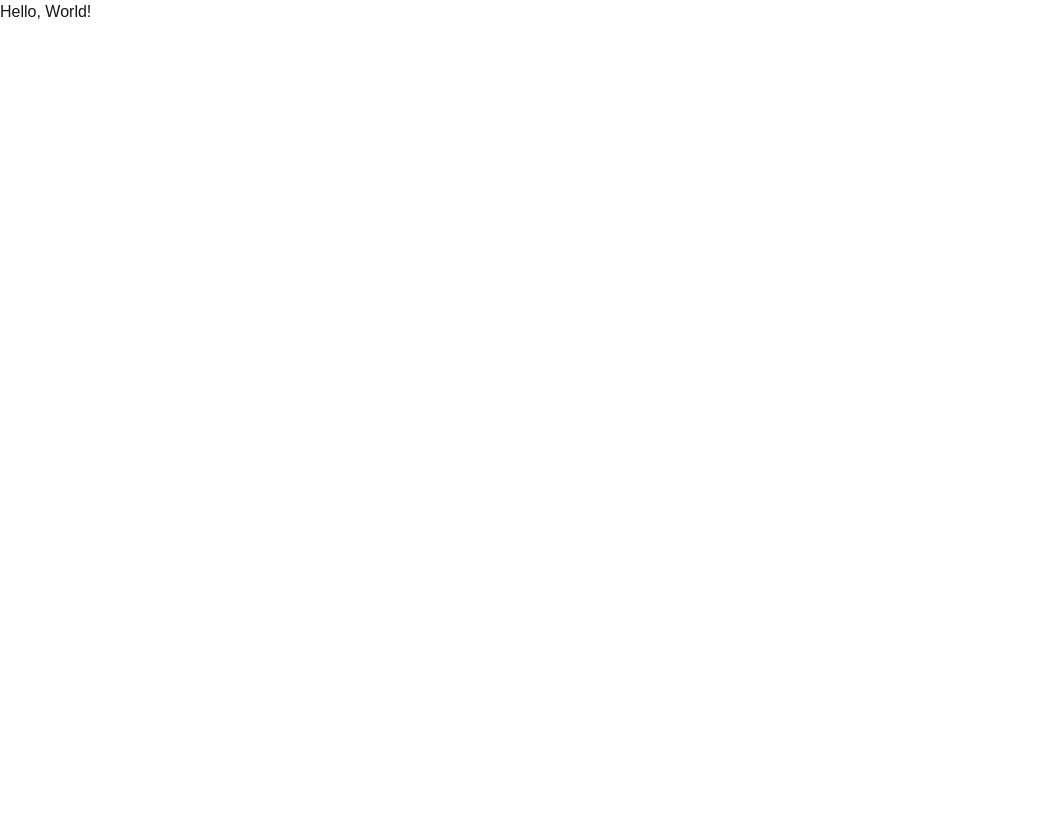
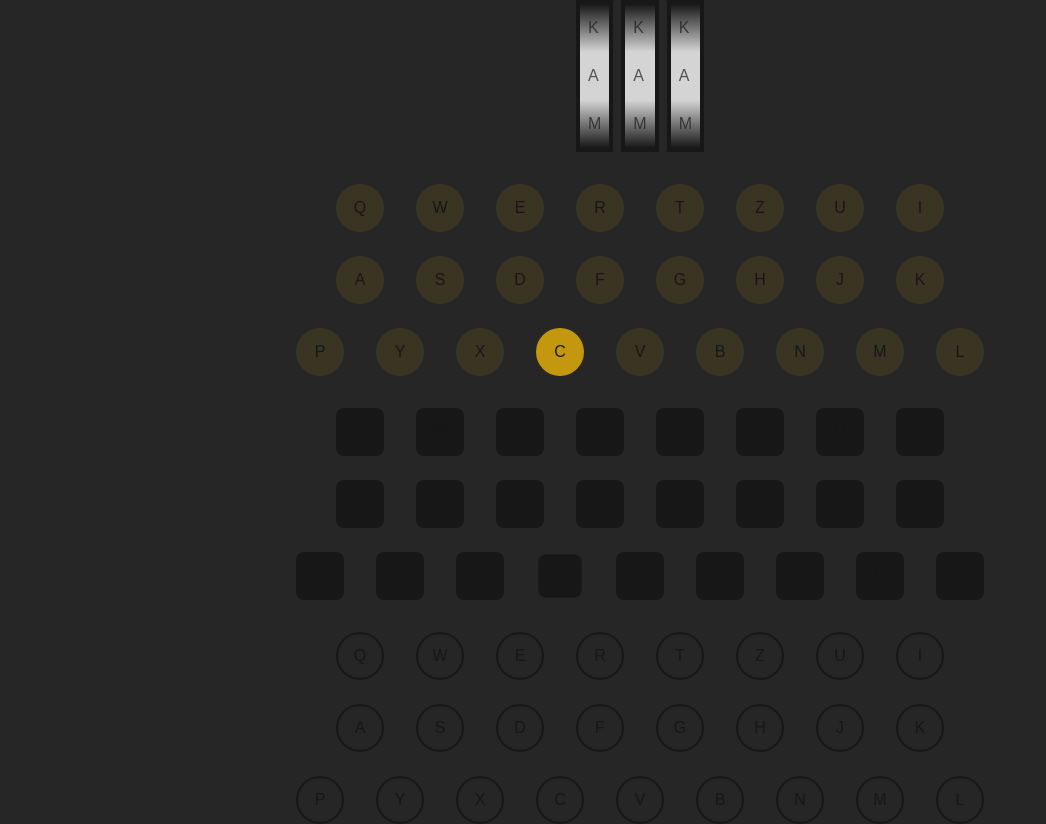
Before and after one commit to eliasbiondo/enigma, a Next.js app: page / in a window 1280 px wide. Shown: the whole page, without its empty margins (0-1046 px from the left). Before the commit the page ends 800 px from the top, so only its background shows below. Built offline with nearby package versions, Linux system fonts and the light colour scheme.

Commit message:
* chore(package.json): add new dependencies * feat(package.json): update existing dependencies * feat(app/page.tsx): add new component and functionality * feat(lib/utils.tsx): add utility functions * feat(tailwind.config.ts): add new animations and update existing ones

```diff
--- a/src/app/page.tsx
+++ b/src/app/page.tsx
@@ -1,5 +1,238 @@
-import Image from "next/image";
+"use client";
+import { useState } from "react";
+import classNames from "classnames";
+
+const Keyboard = [
+  "Q",
+  "W",
+  "E",
+  "R",
+  "T",
+  "Z",
+  "U",
+  "I",
+  "A",
+  "S",
+  "D",
+  "F",
+  "G",
+  "H",
+  "J",
+  "K",
+  "P",
+  "Y",
+  "X",
+  "C",
+  "V",
+  "B",
+  "N",
+  "M",
+  "L",
+];
+
+function hashColor(str: string): string {
+  let hash = 0;
+  for (let i = 0; i < str.length; i++) {
+    hash = str.charCodeAt(i) + ((hash << 5) - hash);
+  }
+  const color = Math.floor(
+    Math.abs(Math.sin(hash) * 16777215) % 16777215
+  ).toString(16);
+  return `#${"000000".substring(0, 6 - color.length) + color}`;
+}
+
+interface RotorLetterProps {
+  letter: string;
+}
+
+function RotorLetter({ letter }: RotorLetterProps) {
+  return (
+    <div className="px-2 py-3 bg-neutral-300 text-neutral-600">{letter}</div>
+  );
+}
+
+function Rotor() {
+  return (
+    <div className="flex flex-col border-4 border-neutral-900 relative">
+      <div className="absolute top-0 left-0 right-0 h-1/3 bg-gradient-to-b from-neutral-900 to-transparent" />
+      <div className="absolute bottom-0 left-0 right-0 h-1/3 bg-gradient-to-t from-neutral-900 to-transparent" />
+      {["K", "A", "M"].map((letter) => (
+        <RotorLetter key={letter} letter={letter} />
+      ))}
+    </div>
+  );
+}
+
+function Rotors() {
+  return (
+    <div className="flex gap-2">
+      <Rotor />
+      <Rotor />
+      <Rotor />
+    </div>
+  );
+}
+
+interface LampProps {
+  letter: string;
+  on: boolean;
+}
+
+function Lamp({ letter, on }: LampProps) {
+  return (
+    <div
+      className={classNames(
+        "size-12 rounded-full flex justify-center items-center",
+        {
+          "bg-yellow-500/10": !on,
+          "bg-yellow-500/80": on,
+        }
+      )}
+    >
+      {letter}
+    </div>
+  );
+}
+
+function Lamps() {
+  return (
+    <div className="flex flex-col gap-y-6 items-center">
+      <div className="grid grid-cols-8 gap-x-8 gap-y-6">
+        {Keyboard.slice(0, 16).map((letter) => (
+          <Lamp key={letter} letter={letter} on={letter === "C"} />
+        ))}
+      </div>
+      <div className="flex gap-8">
+        {Keyboard.slice(16, 27).map((letter) => (
+          <Lamp key={letter} letter={letter} on={letter === "C"} />
+        ))}
+      </div>
+    </div>
+  );
+}
+
+interface KeyProps {
+  letter: string;
+  isPressing: boolean;
+}
+
+function Key({ letter, isPressing }: KeyProps) {
+  return (
+    <div
+      className={classNames(
+        "size-12 rounded-lg flex justify-center items-center bg-neutral-900",
+        {
+          "scale-100": !isPressing,
+          "scale-90": isPressing,
+        }
+      )}
+    >
+      {letter}
+    </div>
+  );
+}
+
+function Keys() {
+  return (
+    <div className="flex flex-col gap-y-6 items-center">
+      <div className="grid grid-cols-8 gap-x-8 gap-y-6">
+        {Keyboard.slice(0, 16).map((letter) => (
+          <Key key={letter} letter={letter} isPressing={letter === "C"} />
+        ))}
+      </div>
+      <div className="flex gap-8">
+        {Keyboard.slice(16, 27).map((letter) => (
+          <Key key={letter} letter={letter} isPressing={letter === "C"} />
+        ))}
+      </div>
+    </div>
+  );
+}
+
+interface PlugboardKeyProps {
+  letter: string;
+  color: string | null;
+  onClick: (letter: string) => void;
+}
+
+function PlugboardKey({ letter, color, onClick }: PlugboardKeyProps) {
+  return (
+    <div
+      onClick={() => onClick(letter)}
+      className="size-12 rounded-full flex justify-center items-center border-2 border-neutral-900 cursor-pointer"
+      style={{ backgroundColor: color || "transparent" }}
+    >
+      {letter}
+    </div>
+  );
+}
+
+function Plugboard() {
+  const [connections, setConnections] = useState<Record<string, string | null>>(
+    {}
+  );
+  const [selected, setSelected] = useState<string | null>(null);
+
+  const handlePlugboardClick = (letter: string) => {
+    if (selected === null) {
+      setSelected(letter);
+    } else if (selected === letter) {
+      setSelected(null);
+    } else {
+      const pair = [selected, letter].sort().join("");
+      const color = hashColor(pair);
+
+      setConnections((prevConnections) => {
+        const newConnections = { ...prevConnections };
+
+        if (newConnections[selected] === color) {
+          newConnections[selected] = null;
+          newConnections[letter] = null;
+        } else {
+          newConnections[selected] = color;
+          newConnections[letter] = color;
+        }
+
+        return newConnections;
+      });
+
+      setSelected(null);
+    }
+  };
+
+  return (
+    <div className="flex flex-col gap-y-6 items-center">
+      <div className="grid grid-cols-8 gap-x-8 gap-y-6">
+        {Keyboard.slice(0, 16).map((letter) => (
+          <PlugboardKey
+            key={letter}
+            letter={letter}
+            color={connections[letter]}
+            onClick={handlePlugboardClick}
+          />
+        ))}
+      </div>
+      <div className="flex gap-8">
+        {Keyboard.slice(16, 27).map((letter) => (
+          <PlugboardKey
+            key={letter}
+            letter={letter}
+            color={connections[letter]}
+            onClick={handlePlugboardClick}
+          />
+        ))}
+      </div>
+    </div>
+  );
+}
 
 export default function Home() {
-  return "Hello, World!";
+  return (
+    <div className="w-full min-h-[100svh] bg-neutral-800 flex flex-col gap-8 justify-center items-center">
+      <Rotors />
+      <Lamps />
+      <Keys />
+      <Plugboard />
+    </div>
+  );
 }
--- /dev/null
+++ b/src/lib/utils.tsx
@@ -0,0 +1,39 @@
+// Tremor Raw cx [v0.0.0]
+
+import clsx, { type ClassValue } from "clsx";
+import { twMerge } from "tailwind-merge";
+
+export function cx(...args: ClassValue[]) {
+  return twMerge(clsx(...args));
+}
+
+// Tremor Raw focusInput [v0.0.1]
+
+export const focusInput = [
+  // base
+  "focus:ring-2",
+  // ring color
+  "focus:ring-blue-200 focus:dark:ring-blue-700/30",
+  // border color
+  "focus:border-blue-500 focus:dark:border-blue-700",
+];
+
+// Tremor Raw focusRing [v0.0.1]
+
+export const focusRing = [
+  // base
+  "outline outline-offset-2 outline-0 focus-visible:outline-2",
+  // outline color
+  "outline-blue-500 dark:outline-blue-500",
+];
+
+// Tremor Raw hasErrorInput [v0.0.1]
+
+export const hasErrorInput = [
+  // base
+  "ring-2",
+  // border color
+  "border-red-500 dark:border-red-700",
+  // ring color
+  "ring-red-200 dark:ring-red-700/30",
+];
--- a/tailwind.config.ts
+++ b/tailwind.config.ts
@@ -1,17 +1,83 @@
-import type { Config } from "tailwindcss";
-
-const config: Config = {
+const config = {
   content: [
     "./src/pages/**/*.{js,ts,jsx,tsx,mdx}",
     "./src/components/**/*.{js,ts,jsx,tsx,mdx}",
     "./src/app/**/*.{js,ts,jsx,tsx,mdx}",
+    "./src/lib/**/*.{js,ts,jsx,tsx,mdx}",
   ],
   theme: {
     extend: {
-      colors: {
-        background: "var(--background)",
-        foreground: "var(--foreground)",
+      keyframes: {
+        hide: {
+          from: { opacity: "1" },
+          to: { opacity: "0" },
+        },
+        slideDownAndFade: {
+          from: { opacity: "0", transform: "translateY(-6px)" },
+          to: { opacity: "1", transform: "translateY(0)" },
+        },
+        slideLeftAndFade: {
+          from: { opacity: "0", transform: "translateX(6px)" },
+          to: { opacity: "1", transform: "translateX(0)" },
+        },
+        slideUpAndFade: {
+          from: { opacity: "0", transform: "translateY(6px)" },
+          to: { opacity: "1", transform: "translateY(0)" },
+        },
+        slideRightAndFade: {
+          from: { opacity: "0", transform: "translateX(-6px)" },
+          to: { opacity: "1", transform: "translateX(0)" },
+        },
+        accordionOpen: {
+          from: { height: "0px" },
+          to: { height: "var(--radix-accordion-content-height)" },
+        },
+        accordionClose: {
+          from: {
+            height: "var(--radix-accordion-content-height)",
+          },
+          to: { height: "0px" },
+        },
+        dialogOverlayShow: {
+          from: { opacity: "0" },
+          to: { opacity: "1" },
+        },
+        dialogContentShow: {
+          from: {
+            opacity: "0",
+            transform: "translate(-50%, -45%) scale(0.95)",
+          },
+          to: { opacity: "1", transform: "translate(-50%, -50%) scale(1)" },
+        },
+        drawerSlideLeftAndFade: {
+          from: { opacity: "0", transform: "translateX(100%)" },
+          to: { opacity: "1", transform: "translateX(0)" },
+        },
+        drawerSlideRightAndFade: {
+          from: { opacity: "1", transform: "translateX(0)" },
+          to: { opacity: "0", transform: "translateX(100%)" },
+        },
       },
+    },
+    animation: {
+      hide: "hide 150ms cubic-bezier(0.16, 1, 0.3, 1)",
+      slideDownAndFade: "slideDownAndFade 150ms cubic-bezier(0.16, 1, 0.3, 1)",
+      slideLeftAndFade: "slideLeftAndFade 150ms cubic-bezier(0.16, 1, 0.3, 1)",
+      slideUpAndFade: "slideUpAndFade 150ms cubic-bezier(0.16, 1, 0.3, 1)",
+      slideRightAndFade:
+        "slideRightAndFade 150ms cubic-bezier(0.16, 1, 0.3, 1)",
+      // Accordion
+      accordionOpen: "accordionOpen 150ms cubic-bezier(0.87, 0, 0.13, 1)",
+      accordionClose: "accordionClose 150ms cubic-bezier(0.87, 0, 0.13, 1)",
+      // Dialog
+      dialogOverlayShow:
+        "dialogOverlayShow 150ms cubic-bezier(0.16, 1, 0.3, 1)",
+      dialogContentShow:
+        "dialogContentShow 150ms cubic-bezier(0.16, 1, 0.3, 1)",
+      // Drawer
+      drawerSlideLeftAndFade:
+        "drawerSlideLeftAndFade 150ms cubic-bezier(0.16, 1, 0.3, 1)",
+      drawerSlideRightAndFade: "drawerSlideRightAndFade 150ms ease-in",
     },
   },
   plugins: [],
```
Also changed, not shown: package.json (+34 -5 lines), 1 other file (tests, documents, lock files or other folders).
